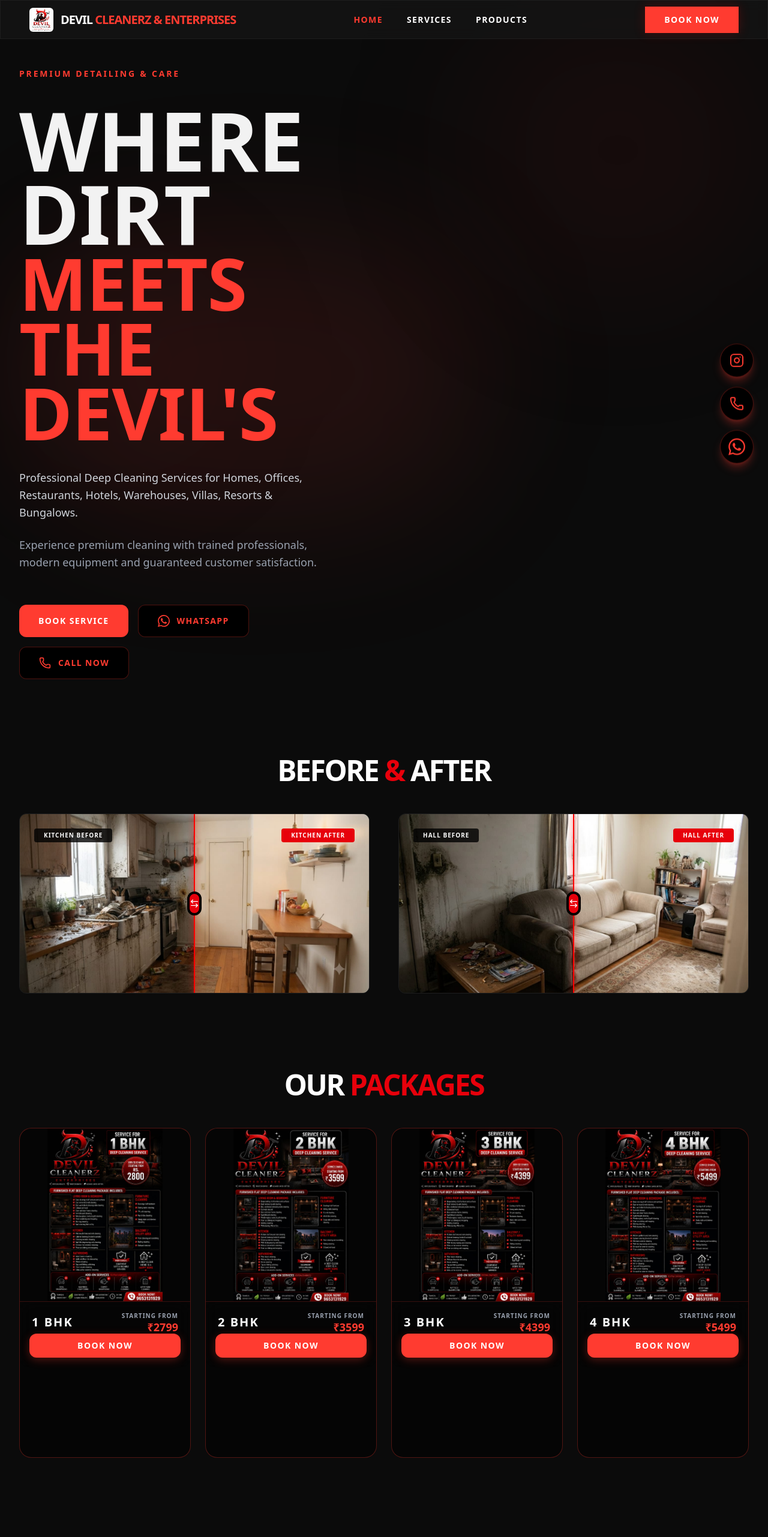
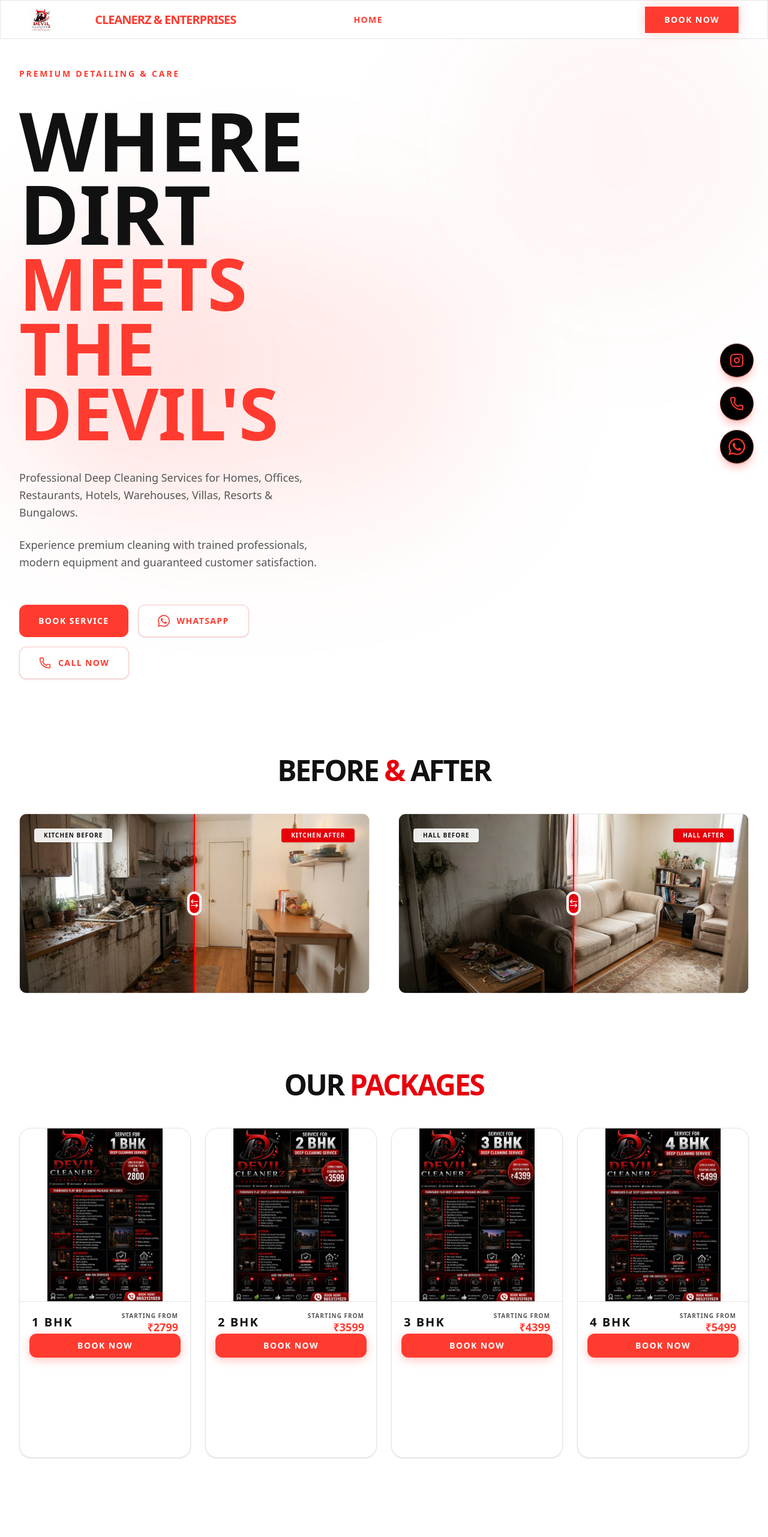
Before and after one commit to Ranveer050817/DVC, a React (Vite) app: page / in a window 1280 px wide. Shown: the top 2562 px of the page at 60% size. Built offline with nearby package versions, Linux system fonts and the light colour scheme.

Commit message:
refactor: transition site theme to light mode
Update application colors, backgrounds, and text styles to implement a light mode aesthetic across all components.

```diff
--- a/src/App.tsx
+++ b/src/App.tsx
@@ -13,9 +13,9 @@
 
 export default function App() {
   return (
-    <div className="flex flex-col min-h-screen w-full relative bg-[#0b0b0b] text-white font-sans antialiased">
-      <div className="fixed top-0 right-0 w-[500px] h-[500px] bg-red-900/10 rounded-full blur-[120px] pointer-events-none z-0"></div>
-      <div className="fixed bottom-0 left-0 w-[400px] h-[400px] bg-red-900/5 rounded-full blur-[100px] pointer-events-none z-0"></div>
+    <div className="flex flex-col min-h-screen w-full relative bg-white text-[#111111] font-sans antialiased">
+      <div className="fixed top-0 right-0 w-[500px] h-[500px] bg-red-500/5 rounded-full blur-[120px] pointer-events-none z-0"></div>
+      <div className="fixed bottom-0 left-0 w-[400px] h-[400px] bg-red-500/5 rounded-full blur-[100px] pointer-events-none z-0"></div>
 
       <div className="relative z-10 flex flex-col min-h-screen">
         <Navbar />
@@ -26,7 +26,7 @@
           <Route path="/products" element={<ProductsPage />} />
         </Routes>
 
-        <footer className="shrink-0 border-t border-white/5 flex flex-col sm:flex-row items-center justify-between px-4 lg:px-12 py-6 text-[10px] uppercase font-bold tracking-widest text-gray-600 gap-4 sm:gap-0 bg-[#0b0b0b] z-10 mt-auto">
+        <footer className="shrink-0 border-t border-[#E5E5E5] flex flex-col sm:flex-row items-center justify-between px-4 lg:px-12 py-6 text-[10px] uppercase font-bold tracking-widest text-[#555555] gap-4 sm:gap-0 bg-white z-10 mt-auto">
           <div className="flex items-center gap-4">
             <div className="flex flex-col gap-1">
               <span>Instagram / DevilCleanerzz</span>
--- a/src/components/BeforeAfterSlider.tsx
+++ b/src/components/BeforeAfterSlider.tsx
@@ -56,7 +56,7 @@
   return (
     <div
         ref={containerRef}
-        className="h-[250px] lg:h-[300px] relative rounded-xl overflow-hidden glass group cursor-ew-resize select-none"
+        className="h-[250px] lg:h-[300px] relative rounded-xl overflow-hidden bg-[#F7F7F7] border border-[#E5E5E5] group cursor-ew-resize select-none"
         onMouseDown={(e) => {
           setIsDragging(true);
           handleMove(e.clientX);
@@ -86,18 +86,18 @@
         className="absolute inset-y-0 slider-line flex items-center justify-center z-10"
         style={{ left: `${sliderPosition}%`, transform: 'translateX(-50%)' }}
       >
-        <div className="w-10 h-10 bg-red-600 rounded-full border-4 border-black flex items-center justify-center">
+        <div className="w-10 h-10 bg-red-600 rounded-full border-4 border-white flex items-center justify-center">
           <ArrowLeftRight className="w-4 h-4 text-white pointer-events-none" />
         </div>
       </div>
 
       {/* Before Label */}
-      <div className="absolute top-6 left-6 px-4 py-1 bg-black/80 text-[10px] font-bold uppercase tracking-widest text-white rounded">
+      <div className="absolute top-6 left-6 px-4 py-1 bg-white/90 text-[10px] font-bold uppercase tracking-widest text-[#111111] shadow-sm rounded">
         {label} Before
       </div>
 
       {/* After Label */}
-      <div className="absolute top-6 right-6 px-4 py-1 bg-red-600 text-[10px] font-bold uppercase tracking-widest text-white rounded">
+      <div className="absolute top-6 right-6 px-4 py-1 bg-red-600 text-[10px] font-bold uppercase tracking-widest text-white shadow-sm rounded">
         {label} After
       </div>
     </div>
--- a/src/components/Hero.tsx
+++ b/src/components/Hero.tsx
@@ -36,7 +36,7 @@
           transition={{ duration: 0.8, delay: 0.2 }}
           className="flex flex-col w-full font-sans uppercase leading-[0.9] tracking-tighter"
         >
-          <div className="text-[5rem] sm:text-[6.5rem] md:text-[8rem] lg:text-[8.5rem] font-black text-white/95">
+          <div className="text-[5rem] sm:text-[6.5rem] md:text-[8rem] lg:text-[8.5rem] font-black text-[#111111]">
             WHERE DIRT
           </div>
           <div className="text-[4rem] sm:text-[5.5rem] md:text-[7rem] lg:text-[7.5rem] font-black text-[#ff3b30]">
@@ -50,10 +50,10 @@
           transition={{ duration: 0.8, delay: 0.4 }}
           className="space-y-6"
         >
-          <p className="text-gray-300 text-sm sm:text-base lg:text-lg max-w-lg leading-relaxed font-medium">
+          <p className="text-[#555555] text-sm sm:text-base lg:text-lg max-w-lg leading-relaxed font-medium">
             Professional Deep Cleaning Services for Homes, Offices, Restaurants, Hotels, Warehouses, Villas, Resorts & Bungalows.
           </p>
-          <p className="text-gray-400 text-sm sm:text-base lg:text-lg max-w-lg leading-relaxed font-medium">
+          <p className="text-[#555555] text-sm sm:text-base lg:text-lg max-w-lg leading-relaxed font-medium">
             Experience premium cleaning with trained professionals, modern equipment and guaranteed customer satisfaction.
           </p>
         </motion.div>
@@ -73,14 +73,14 @@
             </button>
             <button
               onClick={() => window.open('https://wa.me/917208901545', '_blank')}
-              className="bg-black text-[#ff3b30] border border-[#ff3b30]/30 px-8 py-4 font-black uppercase text-sm tracking-widest hover:border-[#ff3b30] hover:bg-black/80 transition-all duration-300 w-full sm:w-auto flex items-center justify-center gap-3 rounded-xl"
+              className="bg-white text-[#ff3b30] border border-[#ff3b30]/30 shadow-sm shadow-sm px-8 py-4 font-black uppercase text-sm tracking-widest hover:border-[#ff3b30] hover:bg-[#F7F7F7] transition-all duration-300 w-full sm:w-auto flex items-center justify-center gap-3 rounded-xl"
             >
               <WhatsAppIcon className="w-5 h-5 text-[#ff3b30]" />
               WhatsApp
             </button>
             <a
               href={`tel:${CALL_NUMBER}`}
-              className="bg-black text-[#ff3b30] border border-[#ff3b30]/30 px-8 py-4 font-black uppercase text-sm tracking-widest hover:border-[#ff3b30] hover:bg-black/80 transition-all duration-300 w-full sm:w-auto flex items-center justify-center gap-3 rounded-xl"
+              className="bg-white text-[#ff3b30] border border-[#ff3b30]/30 shadow-sm px-8 py-4 font-black uppercase text-sm tracking-widest hover:border-[#ff3b30] hover:bg-[#F7F7F7] transition-all duration-300 w-full sm:w-auto flex items-center justify-center gap-3 rounded-xl"
             >
               <Phone className="w-5 h-5 text-[#ff3b30]" />
               Call Now
--- a/src/components/MoreServices.tsx
+++ b/src/components/MoreServices.tsx
@@ -96,7 +96,7 @@
               whileInView={{ opacity: 1, y: 0 }}
               viewport={{ once: true }}
               transition={{ delay: index * 0.1 }}
-              className="bg-black/40 border border-white/5 backdrop-blur-sm group hover:border-[#ff3b30]/50 transition-all duration-500 flex flex-col overflow-hidden"
+              className="bg-black/40 border border-white/5 backdrop-blur-sm group hover:border-[#ff3b30]/40 transition-all duration-500 flex flex-col overflow-hidden"
             >
               <div className="relative h-48 overflow-hidden">
                 <div className="absolute inset-0 bg-black/40 group-hover:bg-transparent transition-colors duration-500 z-10" />
@@ -105,7 +105,7 @@
                   alt={service.name}
                   className="w-full h-full object-contain transform group-hover:scale-110 transition-transform duration-700"
                 />
-                <div className="absolute top-4 left-4 z-20 bg-black/80 backdrop-blur-md p-3 rounded-xl border border-white/10 group-hover:border-[#ff3b30] transition-colors duration-300">
+                <div className="absolute top-4 left-4 z-20 bg-white/90 backdrop-blur-md p-3 rounded-xl border border-[#E5E5E5] shadow-sm group-hover:border-[#ff3b30] transition-colors duration-300">
                   <Icon className="w-6 h-6 text-[#ff3b30]" />
                 </div>
               </div>
@@ -114,7 +114,7 @@
                 <h3 className="text-xl font-bold uppercase tracking-tight mb-4 group-hover:text-[#ff3b30] transition-colors">
                   {service.name}
                 </h3>
-                <p className="text-gray-400 text-sm leading-relaxed mb-8 flex-1">
+                <p className="text-[#555555] text-sm leading-relaxed mb-8 flex-1">
                   {service.description}
                 </p>
 
--- a/src/components/Packages.tsx
+++ b/src/components/Packages.tsx
@@ -39,7 +39,7 @@
               whileInView={{ opacity: 1, y: 0 }}
               viewport={{ once: true }}
               transition={{ duration: 0.5, delay: index * 0.1 }}
-              className="flex flex-col bg-[#050505] border border-[#ff3b30]/30 hover:border-[#ff3b30]/60 hover:shadow-[0_0_30px_rgba(255,59,48,0.15)] rounded-[20px] overflow-hidden group transition-all duration-500 h-[550px]"
+              className="flex flex-col bg-white border border-[#E5E5E5] shadow-sm hover:border-[#ff3b30]/40 hover:shadow-[0_10px_30px_rgba(255,59,48,0.1)] rounded-[20px] overflow-hidden group transition-all duration-500 h-[550px]"
             >
               <div className="relative w-full h-72 overflow-hidden">
                 <img referrerPolicy="no-referrer"
@@ -49,13 +49,13 @@
                 />
               </div>
 
-              <div className="h-[20%] p-4 flex flex-col justify-between border-t border-[#ff3b30]/20 bg-[#050505]/80 backdrop-blur-md relative z-10">
+              <div className="h-[20%] p-4 flex flex-col justify-between border-t border-[#E5E5E5] bg-white/80 backdrop-blur-md relative z-10">
                 <div className="flex justify-between items-center px-1">
-                  <h3 className="font-black text-xl uppercase tracking-widest text-white">
+                  <h3 className="font-black text-xl uppercase tracking-widest text-[#111111]">
                     {pkg.name}
                   </h3>
                   <div className="text-right">
-                    <p className="text-[10px] text-gray-400 uppercase font-bold tracking-widest mb-0.5">
+                    <p className="text-[10px] text-[#555555] uppercase font-bold tracking-widest mb-0.5">
                       Starting From
                     </p>
                     <p className="text-lg font-black text-[#ff3b30] leading-none">
--- a/src/components/Reviews.tsx
+++ b/src/components/Reviews.tsx
@@ -70,12 +70,12 @@
               ))}
             </div>
 
-            <p className="text-gray-300 text-sm md:text-base italic relative z-10 flex-1 leading-relaxed">
+            <p className="text-[#555555] text-sm md:text-base italic relative z-10 flex-1 leading-relaxed">
               "{review.text}"
             </p>
 
             <div className="mt-4 relative z-10">
-              <h4 className="font-black text-white uppercase tracking-wider">{review.name}</h4>
+              <h4 className="font-black text-[#111111] uppercase tracking-wider">{review.name}</h4>
               <p className="text-xs text-red-600 uppercase font-bold tracking-widest">{review.location}</p>
             </div>
           </motion.div>
--- a/src/index.css
+++ b/src/index.css
@@ -9,7 +9,7 @@
 
 body {
   font-family: 'Inter', -apple-system, BlinkMacSystemFont, sans-serif;
-  background-color: #0b0b0b;
+  background-color: #111111;
   color: #ffffff;
   margin: 0;
   padding: 0;
@@ -30,15 +30,15 @@
 }
 
 .service-card {
-  background: linear-gradient(145deg, #1a1a1a, #111111);
-  border: 1px solid rgba(255, 255, 255, 0.05);
+  background: #ffffff;
+  border: 1px solid #E5E5E5; box-shadow: 0 1px 2px rgba(0,0,0,0.05);
   transition: all 0.3s ease;
 }
 
 .service-card:hover {
   border-color: #ff0000;
   transform: translateY(-2px);
-  background: #1e1e1e;
+  background: #F7F7F7;
 }
 
 .slider-line {
@@ -56,9 +56,9 @@
 }
 
 .glass {
-  background: rgba(22, 22, 22, 0.7);
+  background: rgba(255, 255, 255, 0.9);
   backdrop-filter: blur(10px);
-  border: 1px solid rgba(255, 255, 255, 0.05);
+  border: 1px solid #E5E5E5;
 }
 
 .custom-scrollbar::-webkit-scrollbar {
@@ -66,7 +66,7 @@
   height: 4px;
 }
 .custom-scrollbar::-webkit-scrollbar-track {
-  background: rgba(255, 255, 255, 0.02);
+  background: rgba(0, 0, 0, 0.05);
 }
 .custom-scrollbar::-webkit-scrollbar-thumb {
   background: #ff0000;
```
Also changed, not shown: src/components/EnquiryForm.tsx (+17 -17 lines), src/pages/ProductsPage.tsx (+5 -5 lines), src/pages/ServicesPage.tsx (+8 -8 lines), theme-update2.cjs (added, +15 -0 lines), 1 other file (tests, documents, lock files or other folders).
